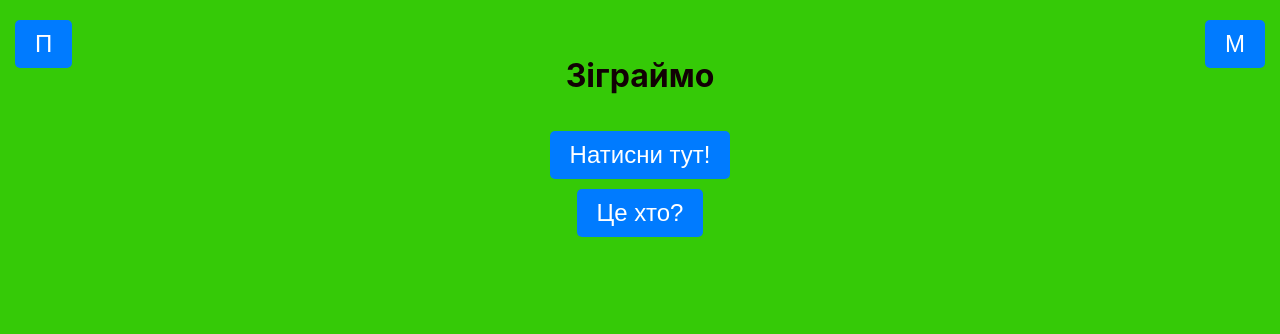
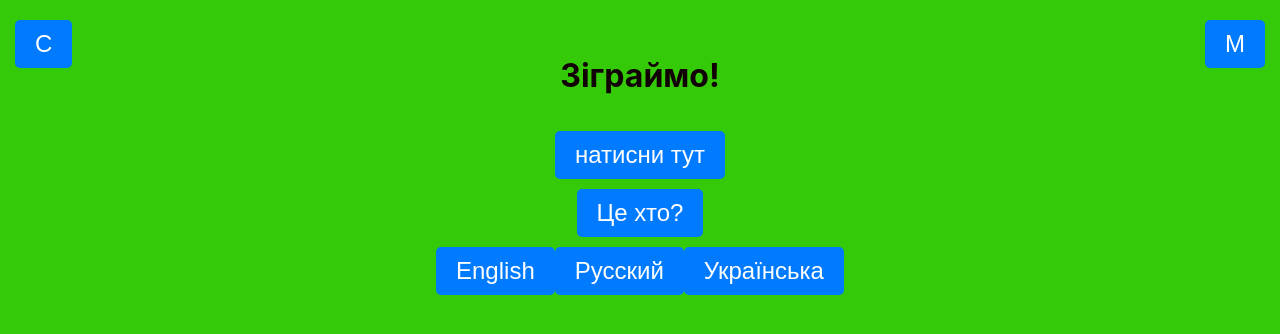
Before and after one commit to Tomikander/UltraBooks, a React (Vite) app: page / in a window 1280 px wide. Shown: the top 334 px of the page. Built offline with nearby package versions, Linux system fonts and the light colour scheme.

Commit message:
fix/finish code

```diff
--- a/package.json
+++ b/package.json
@@ -10,8 +10,10 @@
     "preview": "vite preview"
   },
   "dependencies": {
+    "i18next": "^23.16.4",
     "react": "^18.3.1",
-    "react-dom": "^18.3.1"
+    "react-dom": "^18.3.1",
+    "react-i18next": "^15.1.0"
   },
   "devDependencies": {
     "@eslint/js": "^9.13.0",
--- a/src/App.jsx
+++ b/src/App.jsx
@@ -6,9 +6,12 @@ import images from './images';
 import SoundEffect from './SoundEffect';
 import AnswerComponent from './components/AnswerComponent';  // Importing a new component
 import { getRandomWords } from './components/utilita';
-import { CORRECT_FEEDBACK, INCORRECT_FEEDBACK, BUTTON_TEXT, RESET_BUTTON_TEXT, NOW_GAME, BUTTON_START } from './components/twoWords.js';
+import { useTranslation } from 'react-i18next';  // Imported hook for working with translations
+import './i18n'; // Importing i18n settings
 
 const App = () => {
+  const { t, i18n } = useTranslation(); // We get the t() function for translation and the i18n object
+
   const [mainWord, setMainWord] = useState(null);
   const [randomWords, setRandomWords] = useState([]);
   const [showMainWord, setShowMainWord] = useState(false);
@@ -53,9 +56,9 @@ const App = () => {
   return (
       <>
           <SoundEffect />
-            <h1>{ NOW_GAME }</h1>
+          <h1>{t('NOW_GAME')}</h1>
           <div className="container">
-                <button onClick={showNewQuestionWord}>{BUTTON_START}</button>
+              <button onClick={showNewQuestionWord}>{t('BUTTON_START')}</button>
               {showMainWord && (
                   <div className="picture">
                       <img src={mainImage} alt={mainWord} style={{ width: '118px', height: '118px' }} />
@@ -63,7 +66,7 @@ const App = () => {
                   </div>
               )}
               <div className="answer">
-                    <button onClick={showFourWords} disabled={!showMainWord}>{BUTTON_TEXT}</button>
+                  <button onClick={showFourWords} disabled={!showMainWord}>{t('BUTTON_TEXT')}</button>
               </div>
 
               {/* Let's integrate AnswerComponent */}
@@ -73,18 +76,24 @@ const App = () => {
                       randomWords={randomWords}
                       setFeedback={setFeedback}
                       feedback={feedback}
-                        correctFeedback={CORRECT_FEEDBACK}
-                        incorrectFeedback={INCORRECT_FEEDBACK}
+                      correctFeedback={t('CORRECT_FEEDBACK')}
+                      incorrectFeedback={t('INCORRECT_FEEDBACK')}
                   />
               )}
               {feedback && <h1>{feedback}</h1>}
               <div className="Resetbloc">
-                    <button onClick={resetGame}>{RESET_BUTTON_TEXT}</button>
+                  <button onClick={resetGame}>{t('RESET_BUTTON_TEXT')}</button>
               </div>
+          </div>
+
+          {/* Buttons to change language */}
+          <div>
+              <button onClick={() => i18n.changeLanguage('en')}>English</button>
+              <button onClick={() => i18n.changeLanguage('ru')}>Русский</button>
+              <button onClick={() => i18n.changeLanguage('uk')}>Українська</button>
           </div>
       </>
   );
 };
 
-
 export default App;
--- /dev/null
+++ b/src/i18n.js
@@ -0,0 +1,47 @@
+import i18n from 'i18next';
+import { initReactI18next } from 'react-i18next';
+
+const resources = {
+  en: {
+    translation: {
+      NOW_GAME: "Now Game",
+      BUTTON_START: "Start",
+      BUTTON_TEXT: "Show Words",
+      RESET_BUTTON_TEXT: "Reset Game",
+      CORRECT_FEEDBACK: "Correct!",
+      INCORRECT_FEEDBACK: "Incorrect!",
+    }
+  },
+  uk: {
+    translation: {
+      NOW_GAME: "Зіграймо!",
+      BUTTON_START: "натисни тут",
+      BUTTON_TEXT: "Це хто?",
+      RESET_BUTTON_TEXT: "С",
+      CORRECT_FEEDBACK: "Правильно!",
+      INCORRECT_FEEDBACK: "Не правильно!",
+    }
+  },
+  ru: {
+    translation: {
+      NOW_GAME: "Сыграем!",
+      BUTTON_START: "Нажми!",
+      BUTTON_TEXT: "Это хто?",
+      RESET_BUTTON_TEXT: "С",
+      CORRECT_FEEDBACK: "Правильно!",
+      INCORRECT_FEEDBACK: "Не правильно!",
+    }
+  }
+};
+
+i18n
+  .use(initReactI18next)
+  .init({
+    resources,
+    lng: 'uk',
+    interpolation: {
+      escapeValue: false,
+    },
+  });
+
+export default i18n;
```
Also changed, not shown: 1 other file (tests, documents, lock files or other folders). Lines whose indentation alone changed are shown as unchanged.
